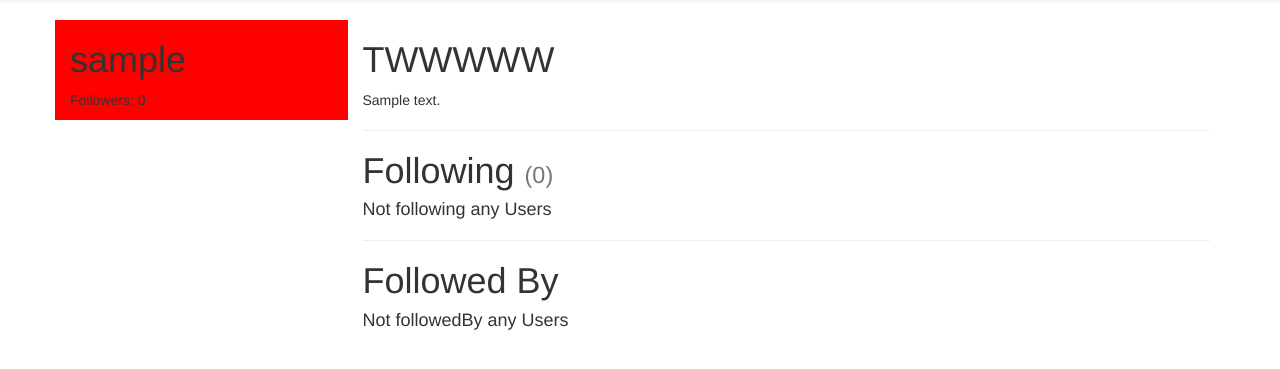
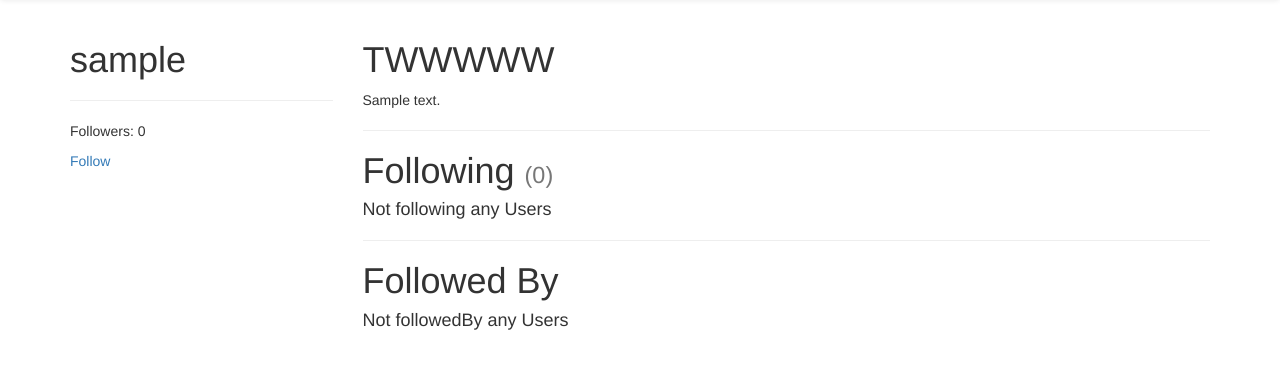
Before and after one commit to richardhsieh18/djangoTweetme, a Django app: a page that uses src/accounts/templates/accounts/user_detail.html in a window 1280 px wide. Shown: the part 102-471 px from the top of the page. Run offline with Django 3.2, Linux system fonts and the light colour scheme; tables that the repository leaves empty hold one stand-in row (values such as "Sample post"); some libraries are stand-ins or nearby versions.

Commit message:
UserFollowView

```diff
--- a/src/accounts/templates/accounts/user_detail.html
+++ b/src/accounts/templates/accounts/user_detail.html
@@ -2,9 +2,13 @@
 
 {% block content %}
 <div class='row'>
-    <div class='col-sm-3 col-xs-12' style='background-color:red;'>
+    <div class='col-sm-3 col-xs-12'>
         <h1>{{ object.username }}</h1>
+        <hr/>
         <p>Followers: {{ object.followed_by.all.count }}</p>
+        <p>
+            <a href='btn btn-link' href='{% url "profiles:follow" username=object.username %}'>Follow</a>
+        </p>
     </div>
     <div class='col-sm-9 col-xs-12 '>
         <h1>TWWWWW</h1>
--- a/src/accounts/urls.py
+++ b/src/accounts/urls.py
@@ -2,7 +2,8 @@ from django.conf.urls import url
 from django.views.generic.base import RedirectView
 
 from .views import (
-    UserDetailView
+    UserDetailView,
+    UserFollowView
     )
 
 app_name = 'tweet'
@@ -12,6 +13,7 @@ urlpatterns = [
     # url(r'^search/$', TweetListView.as_view(), name='list'), #/tweet/search
     # url(r'^create/$', TweetCreateView.as_view(), name='create'), #/tweet/create/
     url(r'^(?P<username>[\w.@+-]+)/$', UserDetailView.as_view(), name="detail"), #/tweet/1/
+    url(r'^(?P<username>[\w.@+-]+)/follow/$', UserFollowView.as_view(), name="follow"), #/tweet/1/
     # url(r'^(?P<pk>\d+)/update/$', TweetUpdateView.as_view(), name="update"), #/tweet/1/update/
     # url(r'^(?P<pk>\d+)/delete/$', TweetDeleteView.as_view(), name="delete"), #/tweet/1/delete/
 ]
--- a/src/accounts/views.py
+++ b/src/accounts/views.py
@@ -1,6 +1,10 @@
 from django.contrib.auth import get_user_model
+from django.http import HttpResponseRedirect
 from django.views.generic import DetailView
-from django.shortcuts import render, get_object_or_404
+from django.views import View
+from django.shortcuts import render, get_object_or_404, redirect
+
+from .models import UserProfile
 
 User = get_user_model()
 
@@ -11,3 +15,17 @@ class UserDetailView(DetailView):
 
     def get_object(self):
         return get_object_or_404(User, username__iexact=self.kwargs.get("username"))
+
+
+class UserFollowView(View):
+    def get(self, request, username, *args, **kwargs):
+        toggle_user = get_object_or_404(User, username__iexact=username)
+        if request.user.is_authenticated:
+            user_profile, created = UserProfile.objects.get_or_create(user=request.user)
+            if toggle_user in user_profile.following.all():
+                user_profile.following.remove(toggle_user)
+            else:
+                user_profile.following.add(toggle_user)
+        return redirect("profiles:detail", username=username)
+        # url = reverse("profiles:detail", kwargs={"username": username})
+        # HttpResponseRedirect(url)
```
